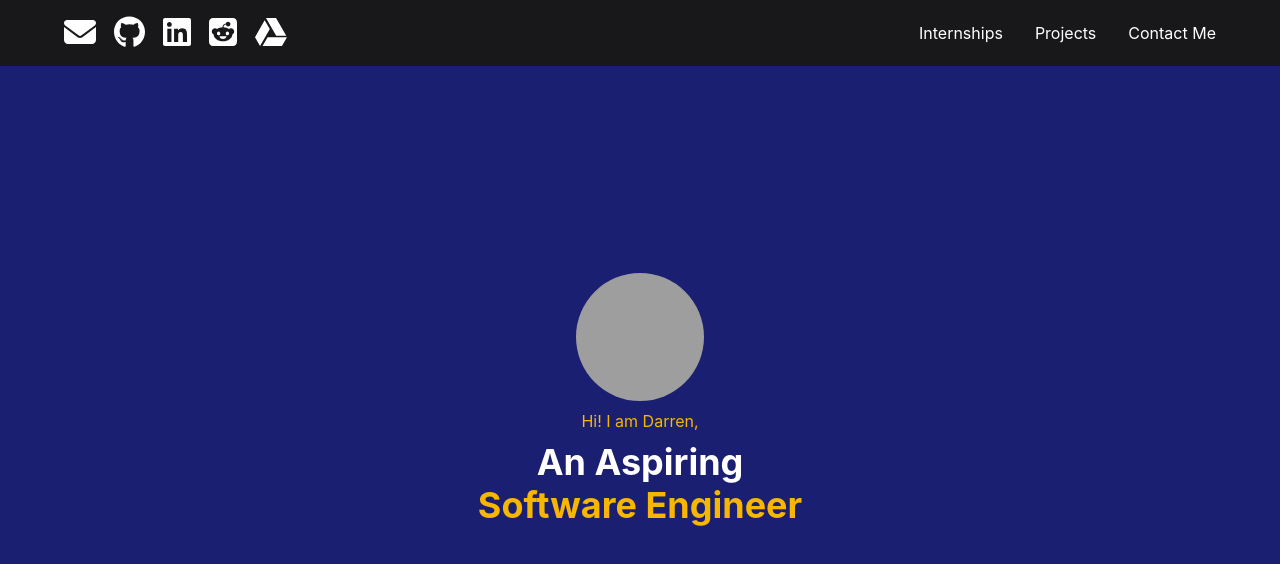
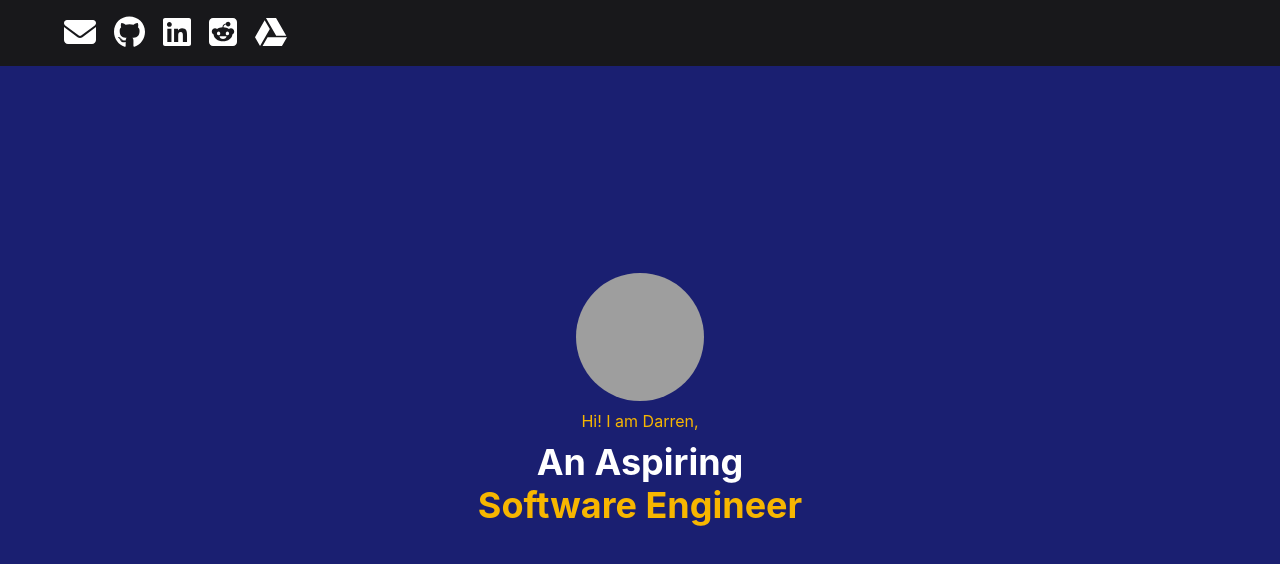
Before and after one commit to darren170999/darren170999.github.io, a React (Create React App) app in the folder my-app/: page / in a window 1280 px wide. Shown: the top 564 px of the page. Built offline with nearby package versions, Linux system fonts and the light colour scheme; grey boxes are pictures that could not be loaded.

Commit message:
Update Header.js

```diff
--- a/my-app/src/components/Header.js
+++ b/my-app/src/components/Header.js
@@ -83,19 +83,6 @@ const Header = () => {
               </a>
             </HStack>
           </nav>
-          <nav>
-            <HStack spacing={8}>
-              <a href="/#internships-section" >
-                Internships
-              </a>
-              <a href="/#projects-section" >
-                Projects
-              </a>
-              <a href="/#contactme-section" onClick={handleClick}>
-                Contact Me
-              </a>
-            </HStack>
-          </nav>
         </HStack>
       </Box>
     </Box>
```
